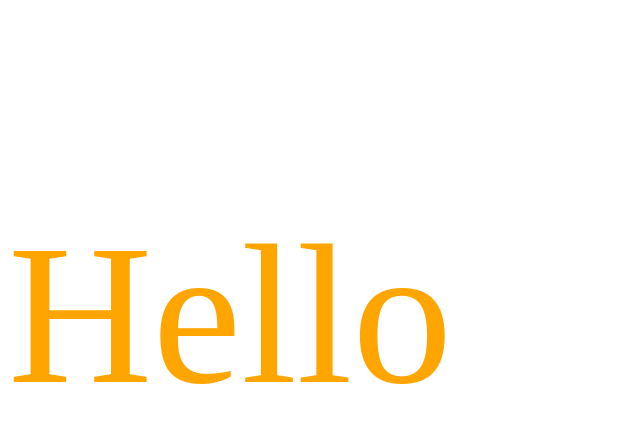
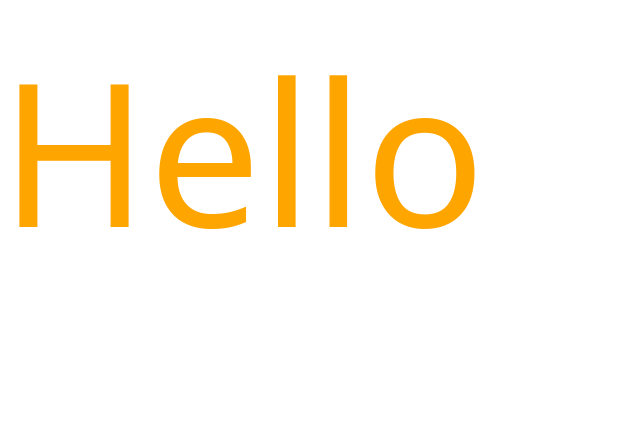
Before and after one commit to timdolan14/Weather-App, a plain HTML site: page index.html in a window 1280 px wide. Shown: the whole page, without its empty margins (0-640 px from the left). Drawn offline with nearby package versions, Linux system fonts and the light colour scheme.

Commit message:
Added Bootstrap Links

```diff
--- a/index.html
+++ b/index.html
@@ -5,10 +5,13 @@
     <meta http-equiv="X-UA-Compatible" content="IE=edge">
     <meta name="viewport" content="width=device-width, initial-scale=1.0">
     <title>Document</title>
+    <link rel="stylesheet" href ="https://cdn.jsdelivr.net/npm/bootstrap@5.3.0-alpha3/dist/css/bootstrap.min.css">
     <link rel="stylesheet" href ="style.css">
 </head>
 <body>
     <p>Hello</p>
+    <script src="https://cdn.jsdelivr.net/npm/bootstrap@5.3.0-alpha3/dist/js/bootstrap.bundle.min.js" integrity="sha384-ENjdO4Dr2bkBIFxQpeoTz1HIcje39Wm4jDKdf19U8gI4ddQ3GYNS7NTKfAdVQSZe" crossorigin="anonymous">
+    </script>
     <script src ="script.js"></script>
 </body>
 </html>
```
